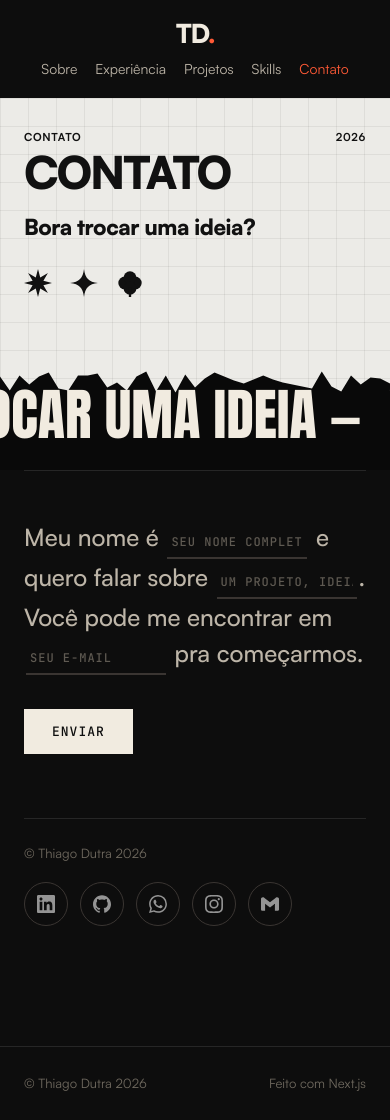
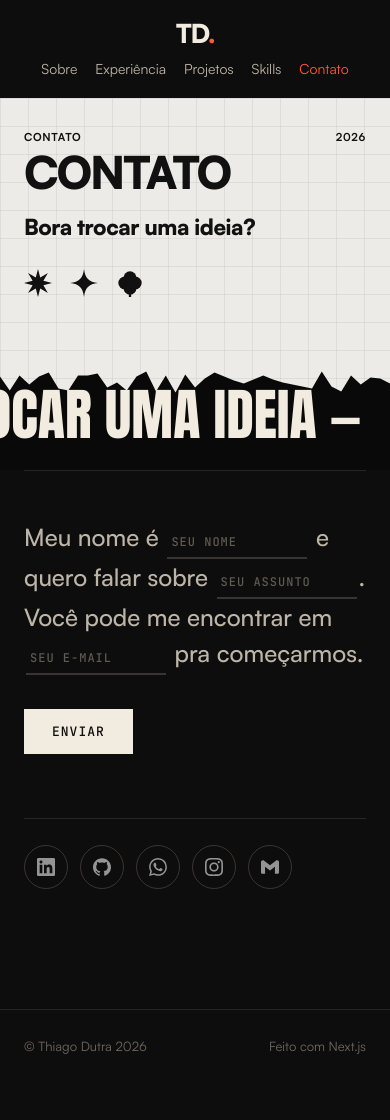
Before and after one commit to dutrathiagodev/portifolio, a Next.js app: page /contato in a window 390 px wide. After the commit the page ends 1083 px from the top, so only its background shows below. Built offline with nearby package versions, Linux system fonts and the light colour scheme; no server answers.

Commit message:
fix(mobile): encurta os placeholders do formulário e remove © repetido na página de contato

```diff
--- a/src/app/globals.css
+++ b/src/app/globals.css
@@ -1268,7 +1268,7 @@ a.row:hover .row-go {
   border-top: 1px solid var(--line);
   display: flex;
   align-items: center;
-  justify-content: space-between;
+  justify-content: flex-start;
   gap: 20px;
   flex-wrap: wrap;
 }
--- a/src/components/sections/contact/contact.tsx
+++ b/src/components/sections/contact/contact.tsx
@@ -4,7 +4,7 @@ import { contactContent } from "@/content/contato";
 import { ContactForm } from "./contact-form";
 
 export function Contact() {
-  const { heading, copyright } = contactContent;
+  const { heading } = contactContent;
 
   return (
     <main className="page">
@@ -17,7 +17,6 @@ export function Contact() {
           </div>
 
           <div className="contact-footer">
-            <p className="footer-copy">{copyright}</p>
             <SocialLinks />
           </div>
         </div>
--- a/src/content/contato.ts
+++ b/src/content/contato.ts
@@ -11,8 +11,8 @@ export const contactContent: ContactContent = {
   mailSubjectPrefix: "Contato pelo portfólio - ",
   copyright: "© Thiago Dutra 2026",
   fields: {
-    name: "SEU NOME COMPLETO",
-    subject: "UM PROJETO, IDEIA OU PROPOSTA",
+    name: "SEU NOME",
+    subject: "SEU ASSUNTO",
     email: "SEU E-MAIL",
   },
 };
```
